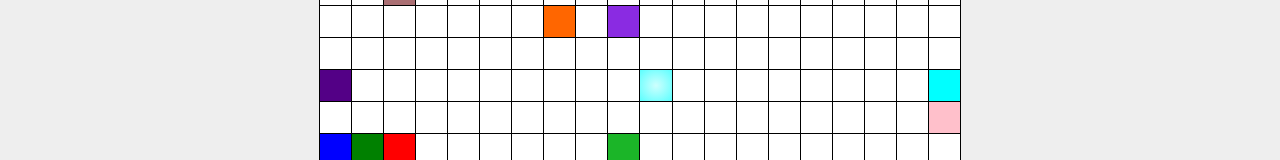
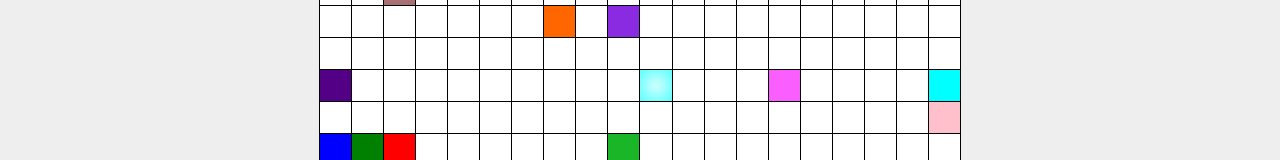
Before and after one commit to sonali2425singh-byte/GitStartedWithUs, a plain HTML site: page index.html in a window 1280 px wide. Shown: the part 315-475 px from the top of the page. Drawn offline with Linux system fonts and the light colour scheme.

Commit message:
<47>-<Srijana>

```diff
--- a/style.css
+++ b/style.css
@@ -289,7 +289,9 @@ background-color: red;
 #pixel-art-container .cell:nth-child(69) {
   background-color: royalblue;
 }
-
+#pixel-art-container .cell:nth-child(195) {
+  background-color: rgb(250, 94, 255);
+}
 #pixel-art-container .cell:nth-child(379) {
   background-color: rgb(28, 78, 228);
 }
```
